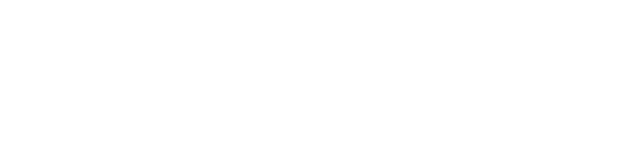
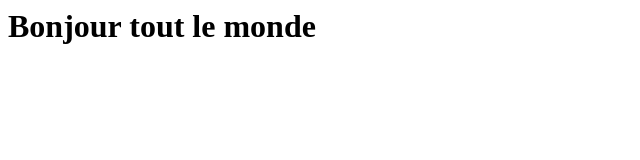
Before and after one commit to coulibalytech/deploy-users, a plain HTML site: page index.html in a window 1280 px wide. Shown: the whole page, without its empty margins (0-640 px from the left). Drawn offline with Linux system fonts and the light colour scheme.

Commit message:
update file index.html

```diff
--- a/index.html
+++ b/index.html
@@ -2,4 +2,7 @@
 <title>
 <h1> Page acceuil  </h1>
  </title>
+<body>
+<h1> Bonjour tout le monde</h1>
+</body>
 </html>
```
